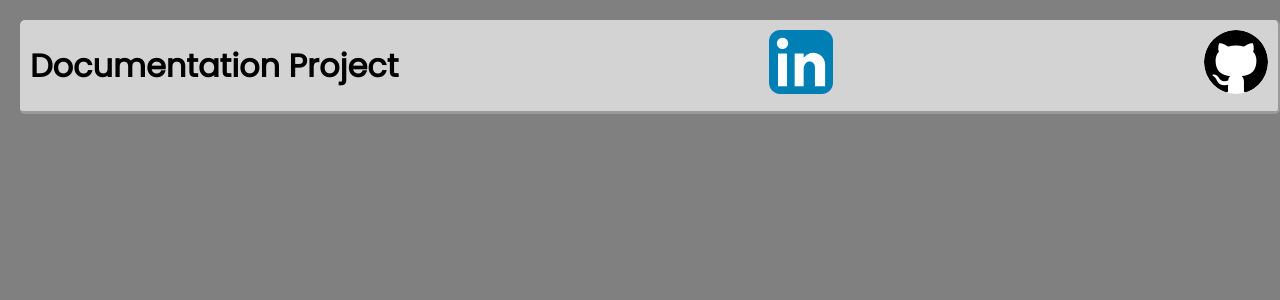
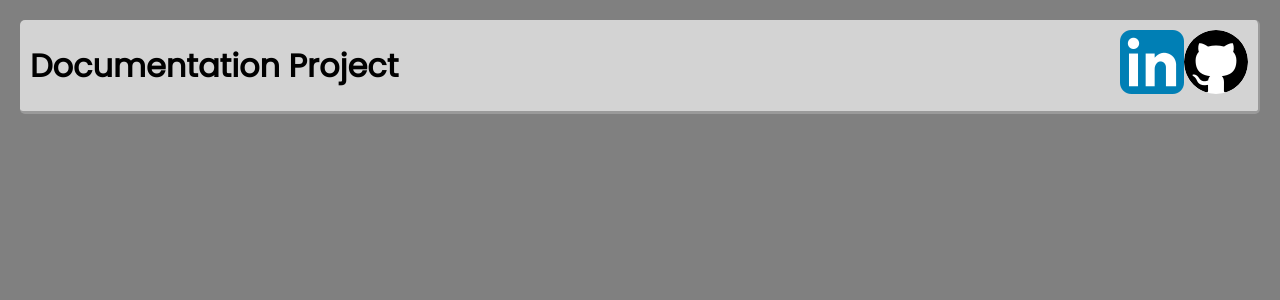
Before and after one commit to Drqrd/documentation-project, a Vue app: page / in a window 1280 px wide. Shown: the top 300 px of the page. Built offline with nearby package versions, Linux system fonts and the light colour scheme.

Commit message:
Update css HeaderObject.vue

```diff
--- a/src/components/HeaderObject.vue
+++ b/src/components/HeaderObject.vue
@@ -2,16 +2,19 @@
     <div class="container">
         <header>
             <h1> {{text}}</h1>
-            <ImageLinkObject
+            <span>
+                <ImageLinkObject
                 link="https://www.linkedin.com/in/justin-k-man/"
                 :image="icons.LinkedInIcon"
                 />
-            <ImageLinkObject
+                <ImageLinkObject
                 link="https://github.com/Drqrd/"
                 :image="icons.GithubIcon"
                 bgColor='white'
                 isRound=true
                 />
+            </span>
+
         </header>
     </div>
 
@@ -48,9 +51,4 @@ header {
     justify-content: space-between;
     align-items: center;
 }
-
-.container {
-    width:100%;
-    }
-
 </style>
```
